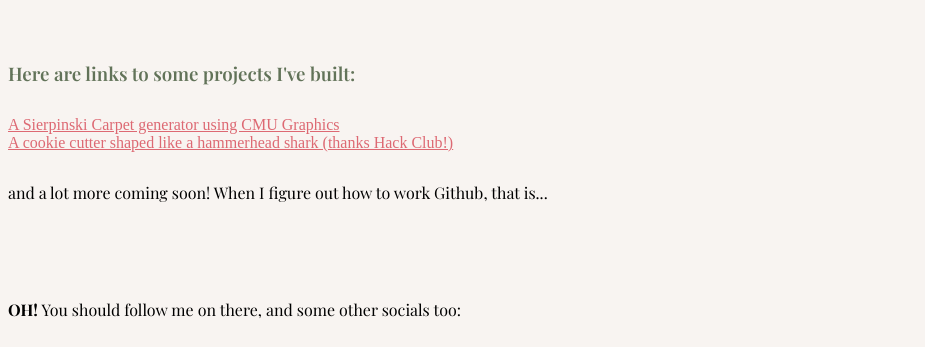
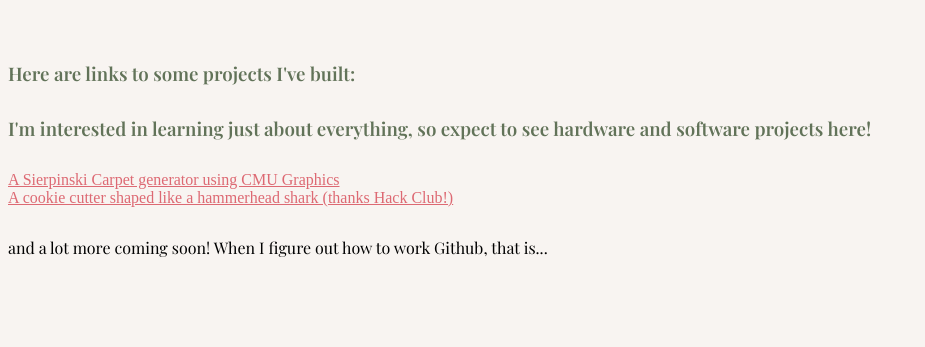
Before and after one commit to daniel-comas/Builder-Website, a plain HTML site: page index.html in a window 1280 px wide. Shown: the part 1033-1380 px from the top of the page, without its empty margins (0-925 px from the left). Drawn offline with nearby package versions, Linux system fonts and the light colour scheme; a web font is replaced by a local one.

Commit message:
Add heading to coding projects section.

```diff
--- a/index.html
+++ b/index.html
@@ -68,6 +68,7 @@
 <br />
 
     <h3>Here are links to some projects I've built:</h3>
+    <h3>I'm interested in learning just about everything, so expect to see hardware and software projects here!</h3>
     <a href="https://github.com/daniel-comas/Fractal-Art-Generator"
       >A Sierpinski Carpet generator using CMU Graphics</a
     >
```
